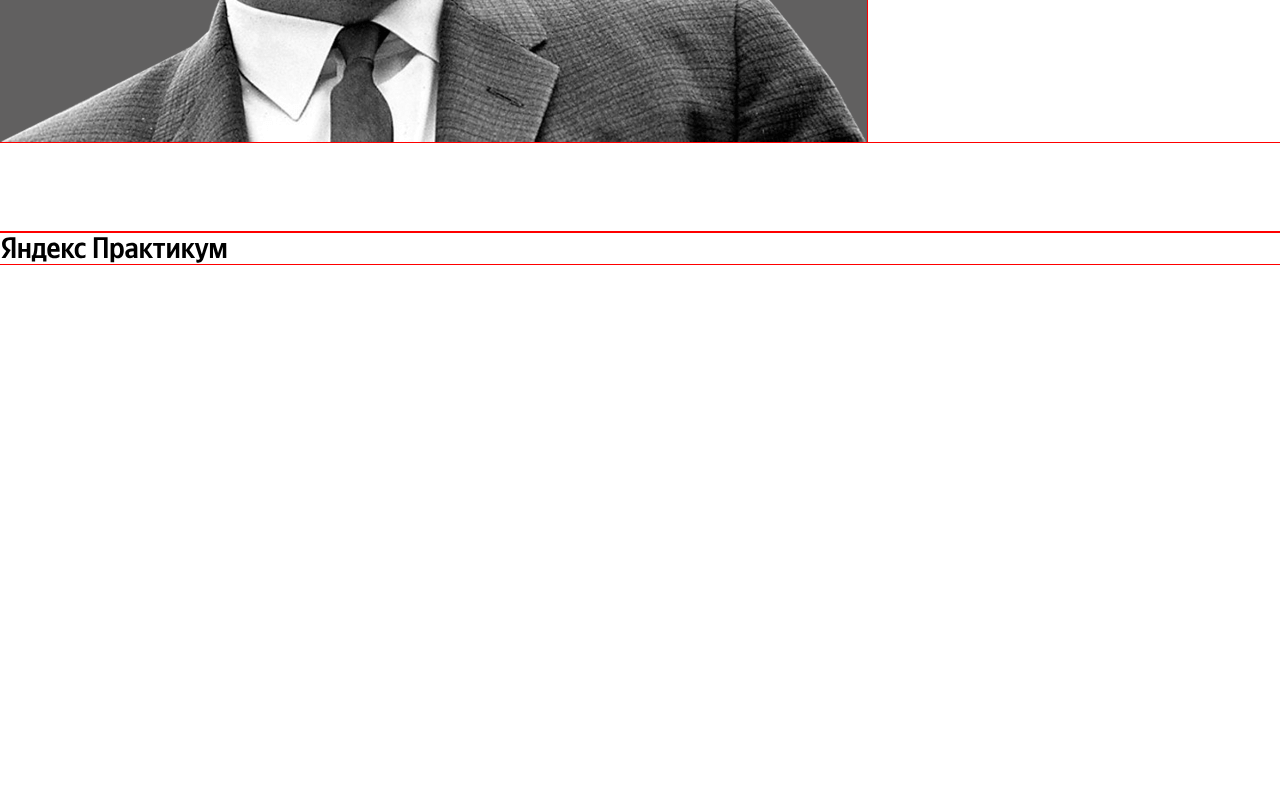
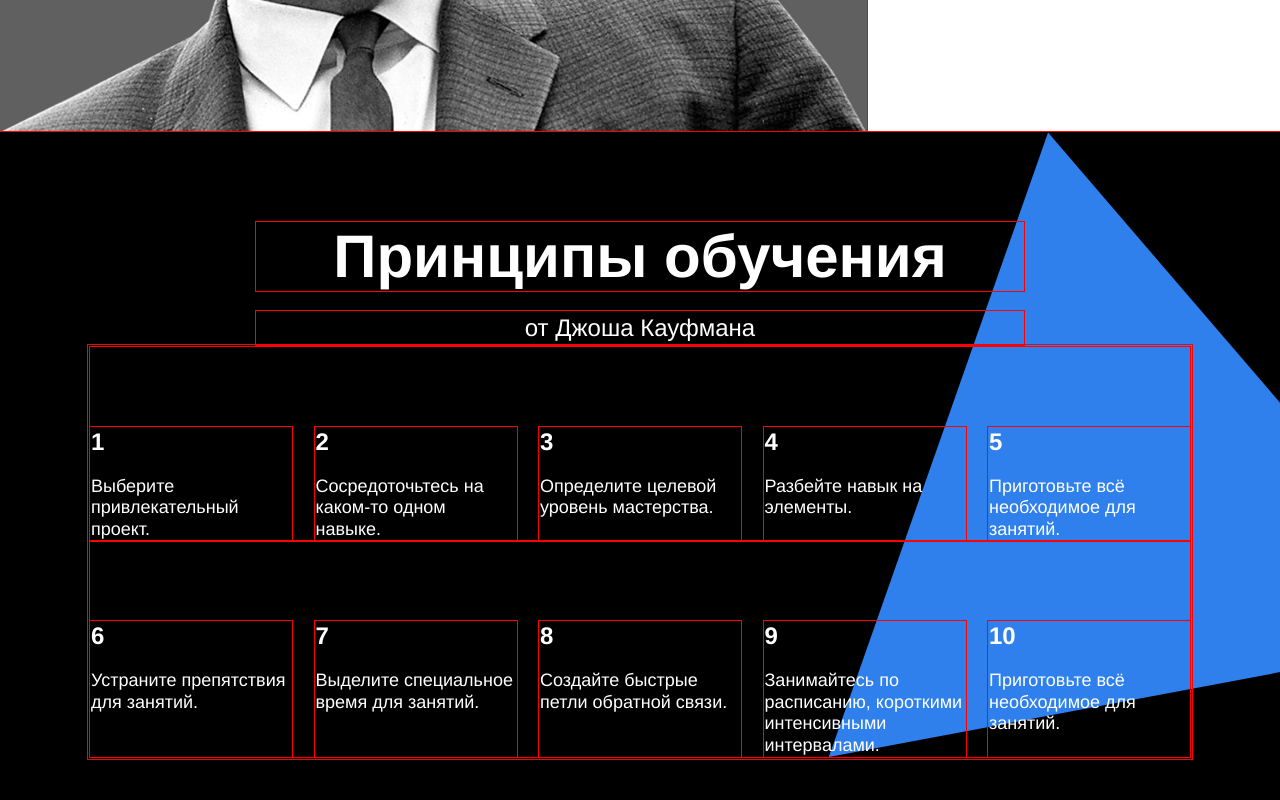
Before and after one commit to NastyaNev/How-to-learn, a plain HTML site: page index.html in a window 1280 px wide. Shown: the part 2520-3320 px from the top of the page. Before the commit the page ends 2824 px from the top, so only its background shows below. Drawn offline with Linux system fonts and the light colour scheme.

Commit message:
Kaufman done

```diff
--- a/index.html
+++ b/index.html
@@ -35,7 +35,7 @@
         <h3 class="section-subtitle">Про учёбу и мозг</h3>
 
         <table class="table">
-          <tr>
+          <tr class="table__row">
             <td class="table__cell">
               <h3 class="table__heading">86 миллиардов</h3>
               <p class="table__text">Число нейронов в мозге человека</p>
@@ -55,7 +55,7 @@
             </td>
           </tr>
 
-          <tr>
+          <tr class="table__row">
             <td class="table__cell">
               <h3 class="table__heading">420 миллионов</h3>
               <p class="table__text">Число взрослых людей моложе 25 лет, не имеющих образования для трудоустройства</p>
@@ -84,7 +84,59 @@
       </section>
 
       <section class="kaufman">
+          <h2 class="section-title_theme_dark">Принципы обучения</h2>
+          <h3 class="section-subtitle_theme_dark">от Джоша Кауфмана</h3>
+
+          <table class="table_theme_dark">
+            <tr class="table__row_theme_dark">
+              <td class="table__cell_theme_dark">
+                <h3 class="table__heading_theme_dark">1</h3>
+                <p class="table__text_theme_dark">Выберите привлекательный проект.</p>
+              </td>
+              <td class="table__cell_theme_dark">
+                <h3 class="table__heading_theme_dark">2</h3>
+                <p class="table__text_theme_dark">Сосредоточьтесь на каком-то одном навыке.</p>
+              </td>
+              <td class="table__cell_theme_dark">
+                <h3 class="table__heading_theme_dark">3</h3>
+                <p class="table__text_theme_dark">Определите целевой уровень мастерства.</p>
+              </td>
+              <td class="table__cell_theme_dark">
+                <h3 class="table__heading_theme_dark">4</h3>
+                <p class="table__text_theme_dark">Разбейте навык на элементы.</p>
+              </td>
+              <td class="table__cell_theme_dark">
+                <h3 class="table__heading_theme_dark">5</h3>
+                <p class="table__text_theme_dark">Приготовьте всё необходимое для занятий.</p>
+              </td>
+              </tr>
+
+              <tr class="table__row_theme_dark">
+                <td class="table__cell_theme_dark">
+                  <h3 class="table__heading_theme_dark">6</h3>
+                  <p class="table__text_theme_dark">Устраните препятствия для занятий.</p>
+                </td>
+                <td class="table__cell_theme_dark">
+                  <h3 class="table__heading_theme_dark">7</h3>
+                  <p class="table__text_theme_dark">Выделите специальное время для занятий.</p>
+                </td>
+                <td class="table__cell_theme_dark">
+                  <h3 class="table__heading_theme_dark">8</h3>
+                  <p class="table__text_theme_dark">Создайте быстрые петли обратной связи.</p>
+                </td>
+                <td class="table__cell_theme_dark">
+                  <h3 class="table__heading_theme_dark">9</h3>
+                  <p class="table__text_theme_dark">Занимайтесь по расписанию, короткими интенсивными интервалами.</p>
+                </td>
+                <td class="table__cell_theme_dark">
+                  <h3 class="table__heading_theme_dark">10</h3>
+                  <p class="table__text_theme_dark">Приготовьте всё необходимое для занятий.</p>
+                </td>
+                </tr>
+          </table>
+        <div class="kaufman_triangle"></div>
       </section>
+
     </main>
     <footer class="footer">
       <div class="logo logo_place_footer"></div>
--- a/styles/style.css
+++ b/styles/style.css
@@ -148,37 +148,55 @@ outline: red solid 1px;
   width: 60%;
   text-align: center;
   margin: 0 0 20px 0;
+  line-height: 1.15;
+  font-weight: 600;
+  font-size: 60px;
   outline: red solid 1px;
 }
 
 .section-subtitle {
-   width: 60%;
-   text-align: center;
-   margin: 0;
+  width: 60%;
+  text-align: center;
+  margin: 0;
+  line-height: 34px;
+  font-weight: normal;
+  font-size: 24px;
    outline: red solid 1px;
 }
 
-.table  {
+.table {
   width: 1100px;
-  height: 500px;
-  display: inline-block;
+  background-color:aqua;
+
+  /*outline: red solid 1px;*/
+}
+
+.table__row {
+  width: 1100px;
+  margin-top: 60px;
+  display: inline-flex;
   justify-content: space-between;
-  background-color:aqua;
-  outline: red solid 1px;
+  background-color: #2f80ed;
 }
 
 .table__cell  {
   width: 250px;
-  padding: 0;
-  outline: red solid 1px;
+  background-color: aliceblue;
+  /*outline: red solid 1px;*/
 }
 
 .table__heading {
   margin: 0;
-}
+  line-height: 1.15;
+  font-weight: 600;
+  font-size: 24px;
+ }
 
-.table__text{
-  margin: 0;
+.table__text {
+  margin: 20px 0 0 0;
+  line-height: 1.2;
+  font-weight: normal;
+  font-size: 18px;
 }
 
 .feynman {
@@ -195,7 +213,50 @@ outline: red solid 1px;
 }
 
 .kaufman {
-  margin: 90px 0 90px;
+  padding: 90px 0 90px;
+  display: flex;
+  flex-direction: column;
+  align-items: center;
+  position: relative;
+  background-color: #000;
+  overflow: hidden;
+  outline: red solid 1px;
+}
+
+.section-title_theme_dark {
+  width: 60%;
+  text-align: center;
+  margin: 0 0 20px 0;
+  color: white;
+  line-height: 1.15;
+  font-weight: 600;
+  font-size: 60px;
+  z-index: 1;
+  outline: red solid 1px;
+}
+
+.section-subtitle_theme_dark {
+  width: 60%;
+  text-align: center;
+  margin: 0;
+  color: white;
+  line-height: 34px;
+  font-weight: normal;
+  font-size: 24px;
+  z-index: 1;
+   outline: red solid 1px;
+}
+
+.table_theme_dark {
+  width: 1100px;
+  z-index: 1;
+  outline: red solid 1px;
+}
+
+.table__row_theme_dark {
+  width: 1100px;
+  display: inline-flex;
+  justify-content: space-between;
   outline: red solid 1px;
 }
 
@@ -205,6 +266,32 @@ outline: red solid 1px;
   color: white;
   margin-right: 0;
   margin-top: 80px;
+  outline: red solid 1px;
+}
+
+.table__heading_theme_dark {
+  margin: 0;
+  line-height: 1.15;
+  font-weight: 600;
+  font-size: 24px;
+ }
+
+.table__text_theme_dark {
+  margin: 20px 0 0 0;
+  line-height: 1.2;
+  font-weight: normal;
+  font-size: 18px;
+}
+
+.kaufman_triangle {
+  background-image: url(../images/kaufman-triangle.svg);
+  width: 877px;
+  height: 877px;
+  background-size: contain;
+  background-repeat: no-repeat;
+  top: 0;
+  right: -210px;
+  position: absolute;
 }
 
 .footer {
```
